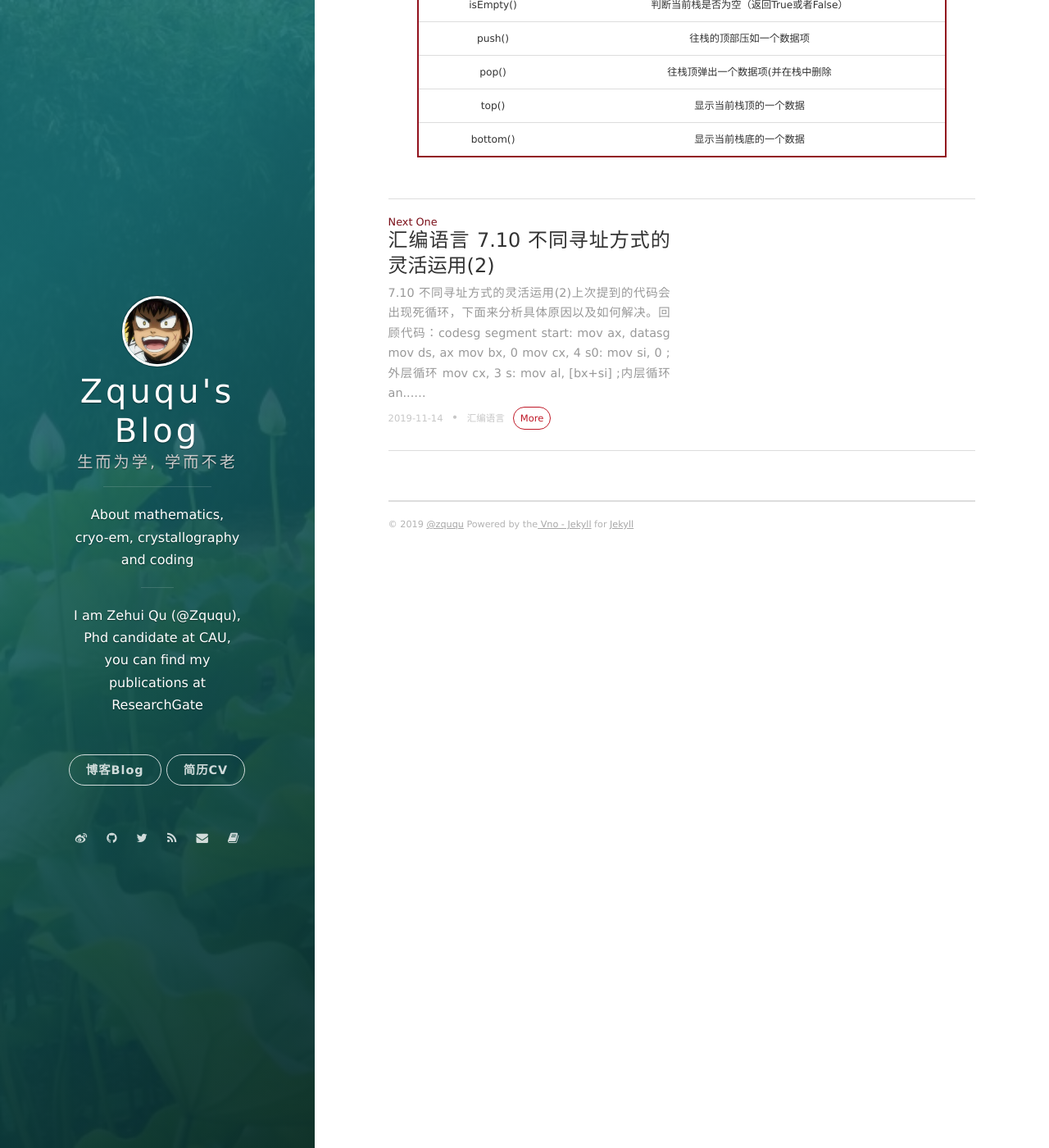
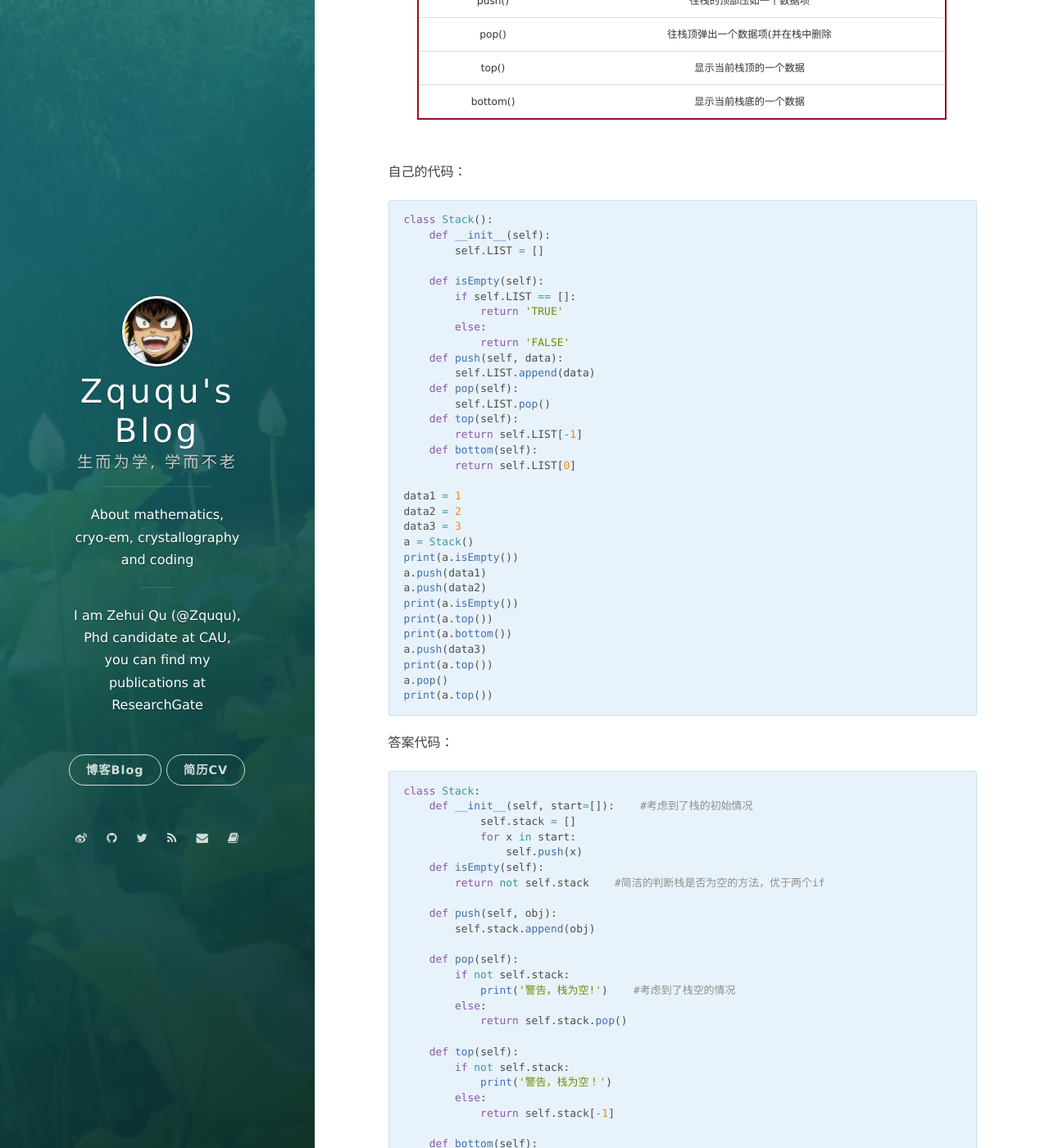
Before and after one commit to onevcat/vno-jekyll, a Jekyll site: the page built from _posts/2019-11-16-python-class-object-4.markdown, in a window 1280 px wide and 1400 px high, scrolled down 5342 px. Shown: the whole window at 82% size. Built offline with Jekyll 4.4.1, drawn with Linux system fonts in a browser that asks for light colours; nearby versions of some CDN libraries; comment, search, counter and statistics services are not loaded; some of the changed text lies outside the part shown.

Commit message:
add anwser

````diff
--- a/_posts/2019-11-16-python-class-object-4.markdown
+++ b/_posts/2019-11-16-python-class-object-4.markdown
@@ -36,7 +36,7 @@ def print_num(self):
 
 ### Mixin
 
-Mixin编程是一种开发模式，是一种将多个类中的功能单元的进行组合的利用的方式。**通常Mixin不作为任何类的基类，也不关心与什么类一起使用，而是在运行时动态的同其他零散的类一起组合使用。
+Mixin编程是一种开发模式，是一种将多个类中的功能单元的进行组合的利用的方式。**通常Mixin不作为任何类的基类，也不关心与什么类一起使用，而是在运行时动态的同其他零散的类一起组合使用**。
 
 其具有以下有点：
 
@@ -55,8 +55,7 @@ class B:
     def GetB(self):
         print('b')
   # 这里应用的是python的多继承机制
-class C(A, B):
-    pass
+class C(A, B): pass
 
 a = A()
 b = B()
@@ -241,3 +240,72 @@ mappingproxy({'__module__': '__main__', 'setXY': <function C.setXY at 0x00000166
 | pop()     | 往栈顶弹出一个数据项(并在栈中删除       |
 | top()     | 显示当前栈顶的一个数据                  |
 | bottom()  | 显示当前栈底的一个数据                  |
+
+自己的代码：
+
+```python
+class Stack():
+    def __init__(self):
+        self.LIST = []
+
+    def isEmpty(self):
+        if self.LIST == []:
+            return 'TRUE'
+        else:
+            return 'FALSE'
+    def push(self, data):
+        self.LIST.append(data)
+    def pop(self):
+        self.LIST.pop()
+    def top(self):
+        return self.LIST[-1]
+    def bottom(self):
+        return self.LIST[0]
+
+data1 = 1
+data2 = 2
+data3 = 3
+a = Stack()
+print(a.isEmpty())
+a.push(data1)
+a.push(data2)
+print(a.isEmpty())
+print(a.top())
+print(a.bottom())
+a.push(data3)
+print(a.top())
+a.pop()
+print(a.top())
+```
+答案代码：
+
+```python
+class Stack:
+    def __init__(self, start=[]):    #考虑到了栈的初始情况
+            self.stack = []
+            for x in start:
+                self.push(x)
+    def isEmpty(self):
+        return not self.stack    #简洁的判断栈是否为空的方法，优于两个if
+
+    def push(self, obj):
+        self.stack.append(obj)
+
+    def pop(self):
+        if not self.stack:
+            print('警告，栈为空!')    #考虑到了栈空的情况
+        else:
+            return self.stack.pop()
+
+    def top(self):
+        if not self.stack:
+            print('警告，栈为空！')
+        else:
+            return self.stack[-1]
+
+    def bottom(self):
+        if not self.stack:
+            print('警告：栈为空！')
+        else:
+            return self.stack[0]
+```
````
Also changed, not shown: _posts/test.py (+28 -0 lines).
